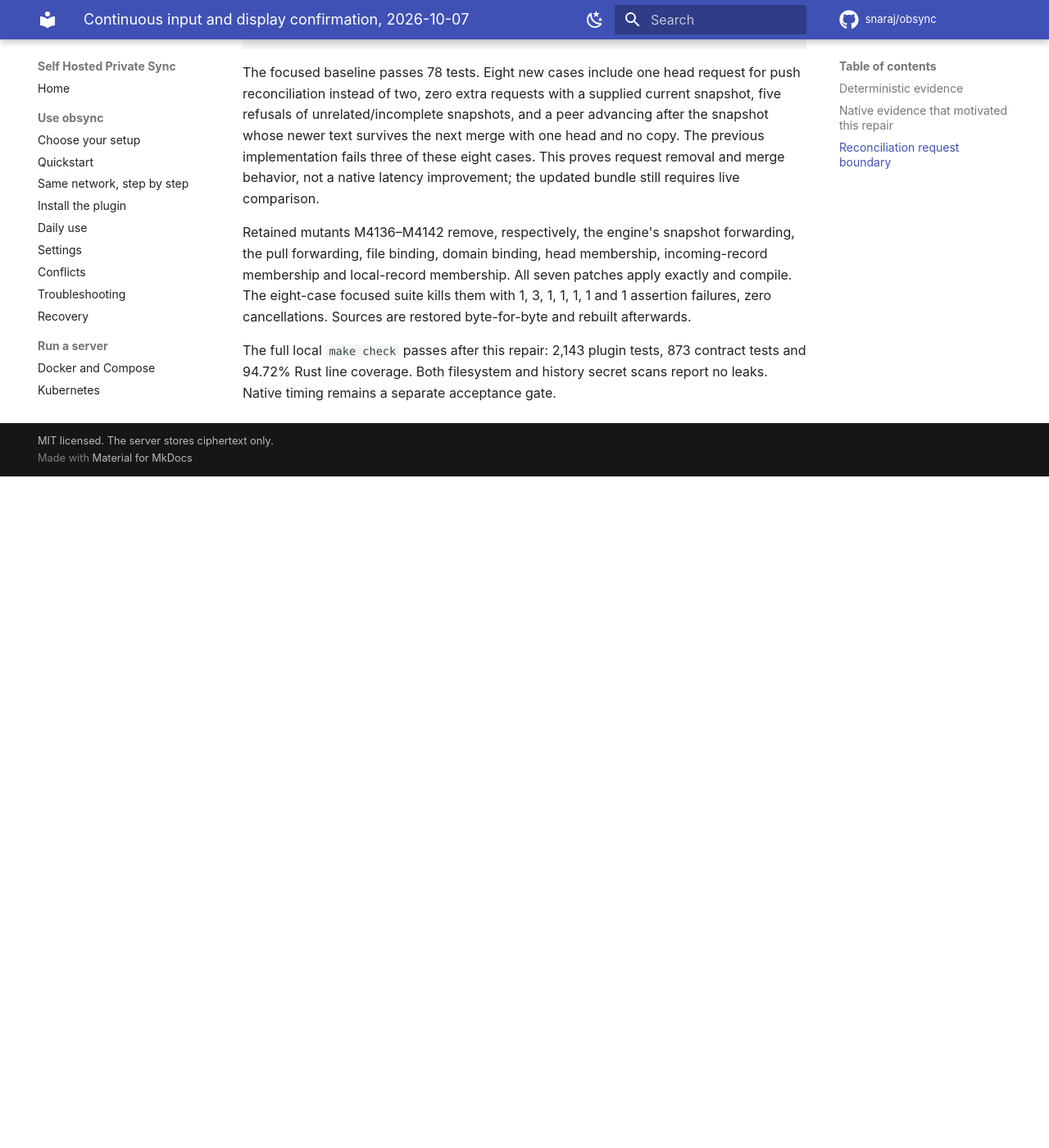
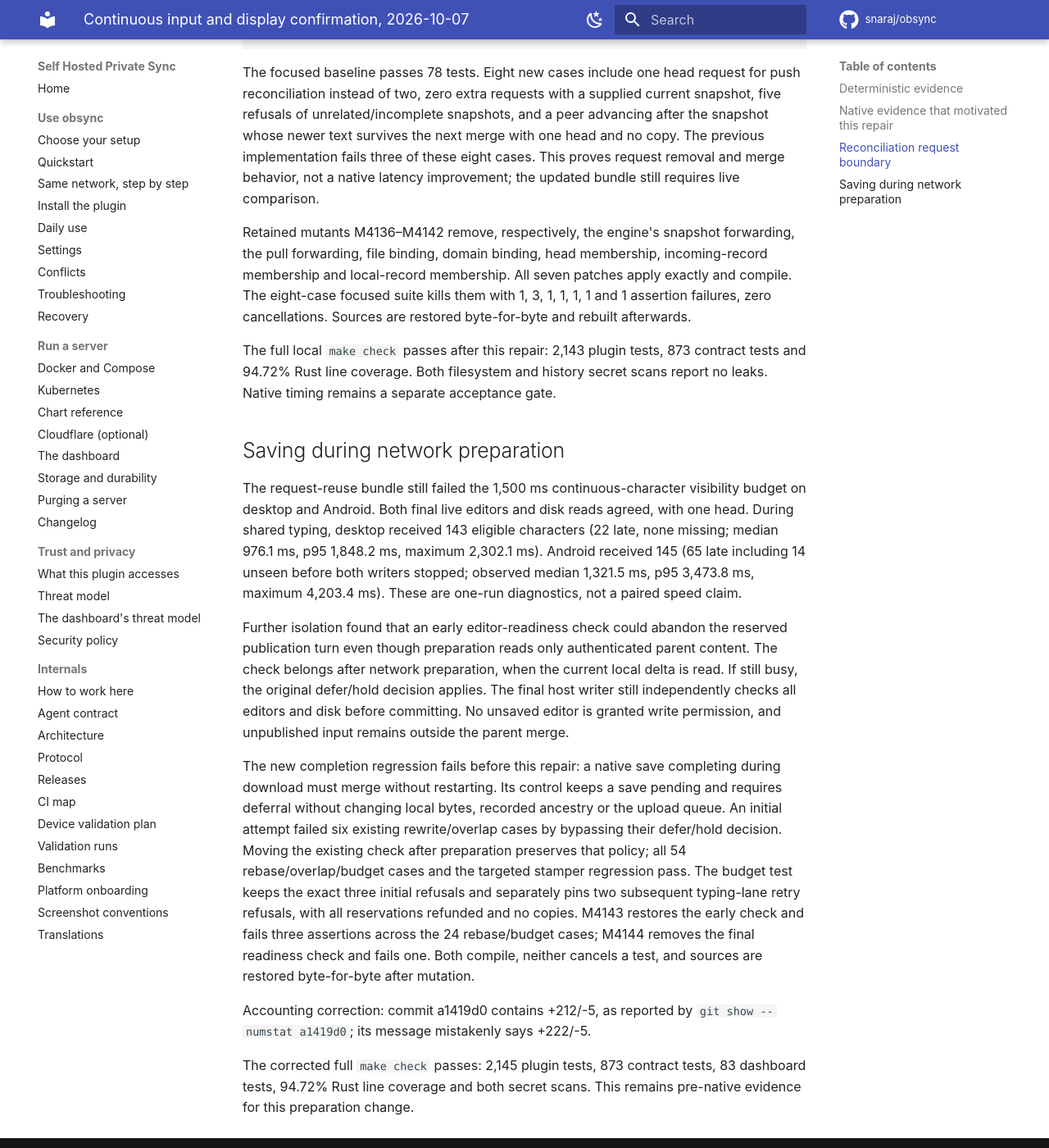
Before and after one commit to snaraj/obsync, an MkDocs documentation site: the page built from docs/validation-runs/2026-10-07-continuous-input-117.md, in a window 1280 px wide and 1400 px high, scrolled down 2849 px. Shown: the whole window at 82% size. Built offline with MkDocs 1.6.1 and Material for MkDocs 9.7.7, drawn with Linux system fonts in a browser that asks for light colours; comment, search, counter and statistics services are not loaded; before the commit the page ends 3430 px from its top, so only the background shows below that.

Commit message:
fix: prepare parent snapshots while native saving continues
A save in flight could abandon merge preparation's publication turn even
though its network inputs contain only authenticated parent content. Move
the local readiness check after those downloads, allowing a save that
completed beside them to proceed. A still-busy editor keeps the existing
defer/hold policy; final editor/disk and ancestry checks remain intact.

The completing-save regression fails the old code. Its pending-save control
leaves local bytes, recorded ancestry and the upload queue unchanged. The
budget case separately pins three initial refusals and two later retry
refusals, all reservations refunded with no storm or conflict copy.

The 54 focused rebase/overlap/budget cases pass. Both compiling mutants
are killed across 24 rebase/budget cases: 3 and 1 failures, no cancellations.
The corrected full make check passes 2,145 plugin tests, 873 contracts,
83 dashboard tests and 94.72% Rust line coverage; both secret scans are
clean. Native latency is still unproved for this candidate.

Accounting: +115/-9 across 8 files. The prior a1419d0
message's +222/-5 was a transcription error; its actual diff is +212/-5.

- GPT-6

```diff
--- a/docs/validation-runs/2026-10-07-continuous-input-117.md
+++ b/docs/validation-runs/2026-10-07-continuous-input-117.md
@@ -130,3 +130,42 @@
 The full local `make check` passes after this repair: 2,143 plugin tests,
 873 contract tests and 94.72% Rust line coverage. Both filesystem and history
 secret scans report no leaks. Native timing remains a separate acceptance gate.
+
+## Saving during network preparation
+
+The request-reuse bundle still failed the 1,500 ms continuous-character
+visibility budget on desktop and Android. Both final live editors and disk
+reads agreed, with one head. During shared typing, desktop received 143
+eligible characters (22 late, none missing; median 976.1 ms, p95 1,848.2 ms,
+maximum 2,302.1 ms). Android received 145 (65 late including 14 unseen before
+both writers stopped; observed median 1,321.5 ms, p95 3,473.8 ms, maximum
+4,203.4 ms). These are one-run diagnostics, not a paired speed claim.
+
+Further isolation found that an early editor-readiness check could abandon
+the reserved publication turn even though preparation reads only authenticated
+parent content. The check belongs after network preparation, when the current
+local delta is read. If still busy, the original defer/hold decision applies.
+The final host writer still independently checks all editors and disk before
+committing. No unsaved editor is granted write permission, and unpublished
+input remains outside the parent merge.
+
+The new completion regression fails before this repair: a native save
+completing during download must merge without restarting. Its control keeps
+a save pending and requires deferral without changing local bytes, recorded
+ancestry or the upload queue.
+An initial attempt failed six existing rewrite/overlap cases by bypassing
+their defer/hold decision. Moving the existing check after preparation
+preserves that policy; all 54 rebase/overlap/budget cases and the targeted
+stamper regression pass. The budget test keeps the exact three initial
+refusals and separately pins two subsequent typing-lane retry refusals, with
+all reservations refunded and no copies. M4143 restores the early check
+and fails three assertions across the 24 rebase/budget cases;
+M4144 removes the final readiness check and fails one. Both compile, neither
+cancels a test, and sources are restored byte-for-byte after mutation.
+
+Accounting correction: commit a1419d0 contains +212/-5, as reported by
+`git show --numstat a1419d0`; its message mistakenly says +222/-5.
+
+The corrected full `make check` passes: 2,145 plugin tests, 873 contract
+tests, 83 dashboard tests, 94.72% Rust line coverage and both secret scans.
+This remains pre-native evidence for this preparation change.
```
Also changed, not shown: CHANGELOG.md (+3 -0 lines), docs/architecture.md (+6 -5 lines), 5 other files.
